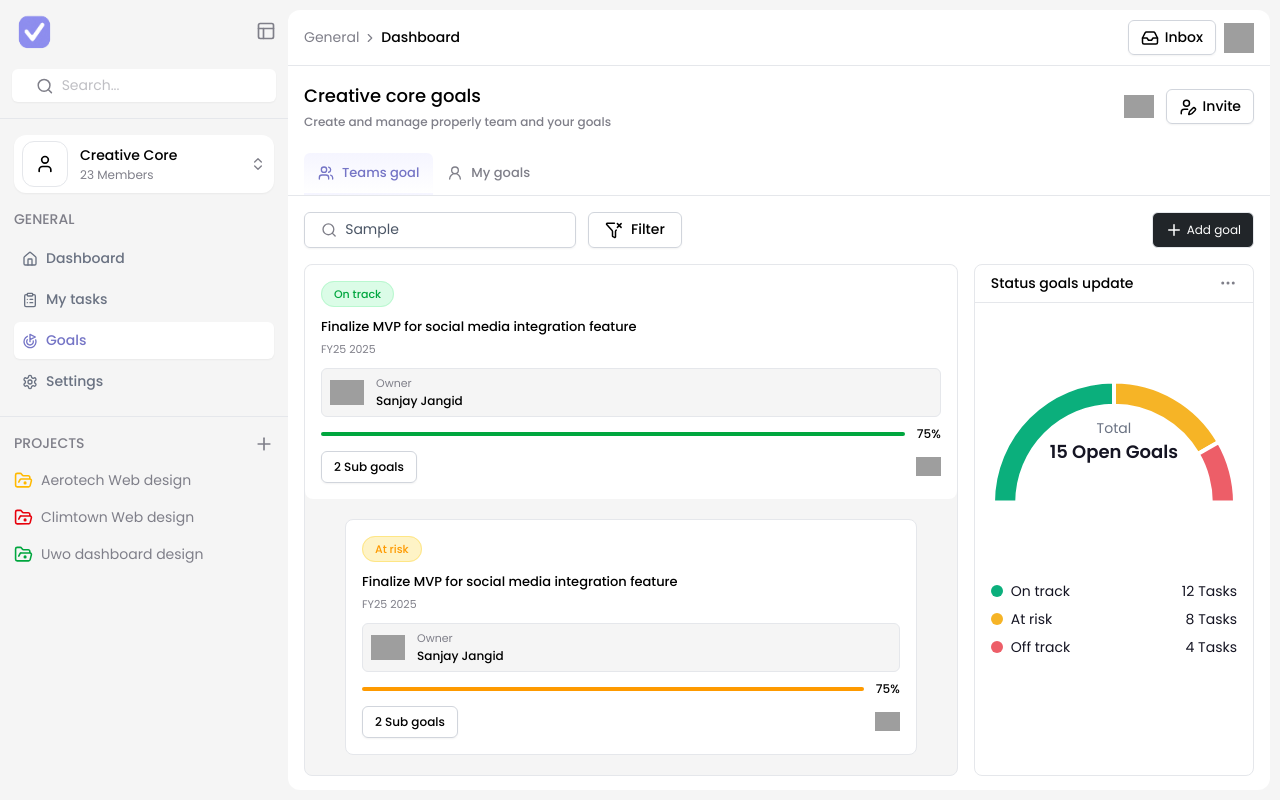
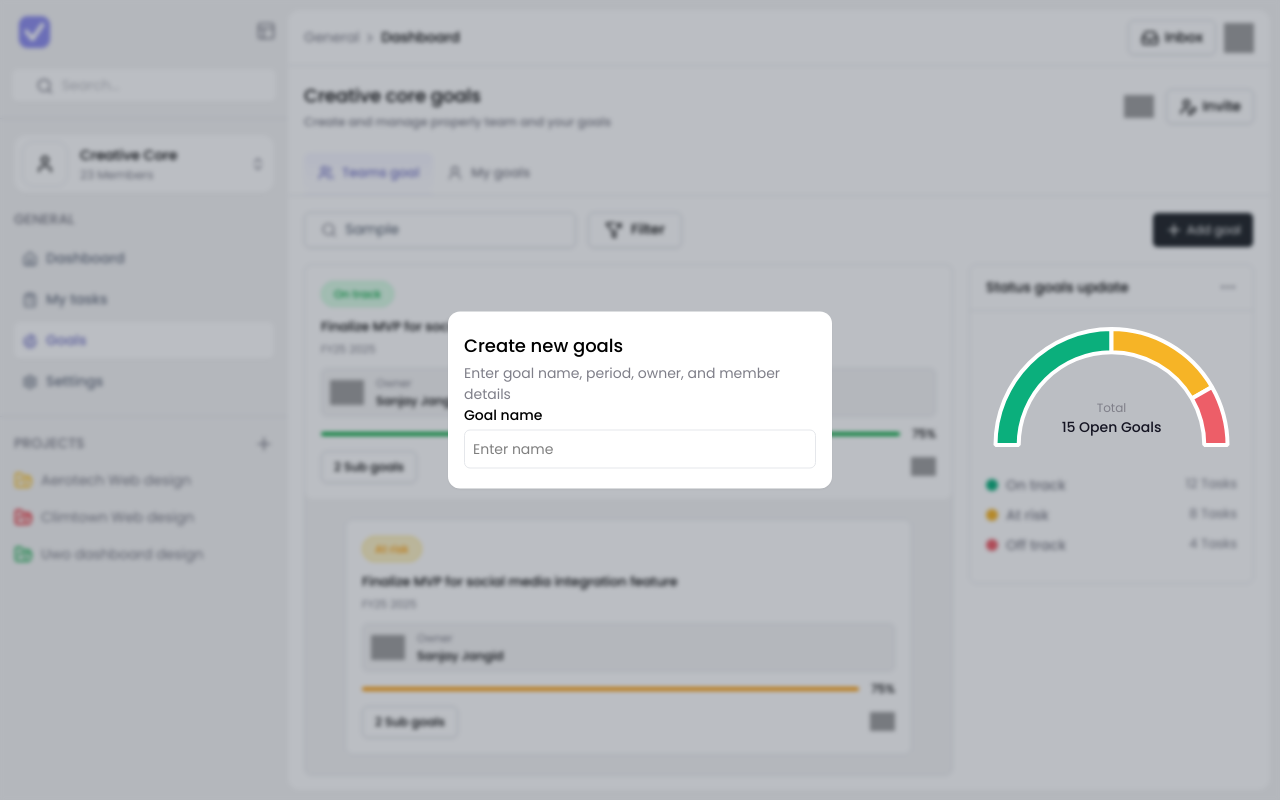
Before and after one commit to sanjay50986/Task-Orbit, a React (Vite) app in the folder Frontend/: page /workspace/goals in a window 1280 px wide. Both pictures are taken after typing "Sample" into the empty fields and a click on the button "Add goal". Built offline with nearby package versions, Linux system fonts and the light colour scheme; grey boxes are pictures that could not be loaded.

Commit message:
create goal

```diff
--- a/Frontend/src/components/goals/GoalDoughnutChart.jsx
+++ b/Frontend/src/components/goals/GoalDoughnutChart.jsx
@@ -25,6 +25,7 @@ const GoalDoughnutChart = () => {
 
   const options = {
     responsive: true,
+    maintainAspectRatio: false,
     plugins: {
       legend: { display: false },
       tooltip: {
@@ -37,35 +38,39 @@ const GoalDoughnutChart = () => {
 
   return (
     <>
-      <div className="relative">
-        <Doughnut data={data} options={options} width={100} height={100} />
-        <div className="absolute inset-0 flex flex-col items-center justify-center">
-          <span className="text-sm text-gray-500">Total</span>
-          <span className="text-lg font-semibold text-[#151523]">15 Open Goals</span>
+      <div className="relative ">
+        <div className='flex items-center justify-center'>
+          <Doughnut data={data} options={options} height={120} />
+
+        </div>
+
+        <div className="absolute inset-0 flex flex-col top-16 items-center justify-center">
+          <span className="text-[12px] text-[#7f7f89]">Total</span>
+          <span className="text-[14px] font-medium text-[#151523]">15 Open Goals</span>
         </div>
       </div>
 
-      <div className="mt-4 space-y-2 text-sm text-[#151523]">
+      <div className="text-sm text-[#151523] mt-7 space-y-2.5">
         <div className="flex justify-between items-center">
           <div className="flex items-center gap-2">
             <span className="w-3 h-3 rounded-full bg-[#0BAF7C]"></span>
-            <span>On track</span>
+            <span className='font-medium text-[12px] md:text-[14px] text-[#7f7f89]'>On track</span>
           </div>
-          <span>12 Tasks</span>
+          <span className=' text-[11px] md:text-[13px] text-[#7f7f89]'>12 Tasks</span>
         </div>
         <div className="flex justify-between items-center">
           <div className="flex items-center gap-2">
             <span className="w-3 h-3 rounded-full bg-[#F6B426]"></span>
-            <span>At risk</span>
+            <span className='font-medium text-[12px] md:text-[14px] text-[#7f7f89]'>At risk</span>
           </div>
-          <span>8 Tasks</span>
+          <span className=' text-[11px] md:text-[13px] text-[#7f7f89]'>8 Tasks</span>
         </div>
         <div className="flex justify-between items-center">
           <div className="flex items-center gap-2">
             <span className="w-3 h-3 rounded-full bg-[#ED5E68]"></span>
-            <span>Off track</span>
+            <span className='font-medium text-[12px] md:text-[14px] text-[#7f7f89]'>Off track</span>
           </div>
-          <span>4 Tasks</span>
+          <span className=' text-[11px] md:text-[13px] text-[#7f7f89]'>4 Tasks</span>
         </div>
       </div>
     </>
--- /dev/null
+++ b/Frontend/src/pages/goals/CreateGoal.jsx
@@ -0,0 +1,37 @@
+import TextInput from '@/components/textInput/TextInput'
+import React from 'react'
+
+const CreateGoal = ({ closeGoal, createGoal }) => {
+    return (
+        <>
+            {/* Backdrop Overlay */}
+            {createGoal && (
+                <div
+                    className="fixed inset-0 bg-gray-800/30 bg-opacity-50 backdrop-blur-[2px] transition-opacity "
+                    onClick={closeGoal}
+                />
+            )}
+
+            <div
+                className={`
+    fixed top-1/2 left-1/2 z-20 bg-white shadow-xs
+    transform -translate-x-1/2 -translate-y-1/2 transition-transform duration-500 ease-in-out
+    xl:w-[30%] lg:w-[40%] sm:w-[60%] w-full
+    ${createGoal ? "scale-100 opacity-100" : "scale-0 opacity-0"}
+    overflow-y-auto max-h-screen hide-scrollbar px-4 rounded-xl py-5
+  `}
+            >
+                <h1 className='text-[18px] font-medium'>Create new goals</h1>
+                <h2 className='text-[14px] text-[#7f7f89] pt-1'>Enter goal name, period, owner, and member details</h2>
+
+                <TextInput
+                label="Goal name"
+                placeholder="Enter name"/>
+
+            </div>
+
+        </>
+    )
+}
+
+export default CreateGoal
--- a/Frontend/src/pages/goals/Goal.jsx
+++ b/Frontend/src/pages/goals/Goal.jsx
@@ -1,11 +1,14 @@
-import React from 'react'
+import React, { useState } from 'react'
 import Logo from '../../assets/profile.png'
-import { CalendarDays, FunnelX, Inbox, List, Plus, Search, SquareMenu, UserPen, UserRound, Users } from 'lucide-react'
+import { FunnelX, Inbox, List, Plus, Search, SquareMenu, UserPen, UserRound, Users } from 'lucide-react'
 import { Tab, TabList, TabPanel, Tabs } from 'react-tabs'
 import TeamGoal from './teamGoals/TeamGoal'
 import MyGoal from './myGoals/MyGoal'
+import CreateGoal from './CreateGoal'
 
 const Goal = () => {
+
+  const [openGoalModel, setOpenGoalModel] = useState(false)
   return (
     <div className=' w-full '>
       <div className='p-4 px-4 flex items-center justify-between'>
@@ -59,12 +62,18 @@ const Goal = () => {
               </button>
             </div>
 
-            <button className='create-Btn  p-2 max-sm:mt-3 '>
+            <button onClick={() => setOpenGoalModel(true)} className='create-Btn  p-2 max-sm:mt-3 '>
               <Plus size={18} />
               Add goal
             </button>
           </div>
         </div>
+
+        <CreateGoal
+          closeGoal={() => setOpenGoalModel(false)}
+          createGoal={openGoalModel}
+        />
+
 
         {/*-----Team Goals-----*/}
         <TabPanel>
--- a/Frontend/src/pages/goals/teamGoals/TeamGoal.jsx
+++ b/Frontend/src/pages/goals/teamGoals/TeamGoal.jsx
@@ -5,8 +5,8 @@ import GoalDoughnutChart from '@/components/goals/GoalDoughnutChart'
 
 const TeamGoal = () => {
   return (
-    <div className='flex w-full px-4 gap-4'>
-      <div className='border  border-gray-200 rounded-lg w-[70%] bg-[#f5f5f5]'>
+    <div className='flex flex-col max-md:flex-col-reverse md:flex-row w-full px-4 gap-4'>
+      <div className='border  border-gray-200 rounded-lg md:w-[70%] w-full bg-[#f5f5f5]'>
         {/*----------Main goal--------*/}
         <div className='bg-white px-4 py-4 rounded-lg'>
           <span className='text-green-600 text-[11px] border border-green-200 bg-green-100 px-3 py-1 font-medium rounded-full '>On track</span>
@@ -35,7 +35,7 @@ const TeamGoal = () => {
         </div>
 
         {/*----------Sub goal--------*/}
-        <div className='my-5 mx-10 px-4 py-4 rounded-lg bg-white border border-gray-200'>
+        <div className='my-5 md:mx-10 mx-3.5 px-4 py-4 rounded-lg bg-white border border-gray-200'>
           <span className='text-amber-500 text-[11px] border border-amber-200 bg-amber-100 px-3 py-1 font-medium rounded-full '>At risk</span>
           <h1 className='text-[13px] font-medium pt-3'>Finalize MVP for social media integration feature</h1>
           <span className='text-[11px] text-[#7f7f89]'>FY25 2025</span>
@@ -63,8 +63,8 @@ const TeamGoal = () => {
       </div>
 
 
-      <div className="border border-gray-200 rounded-lg w-[30%] bg-white">
-        <div className="border-b px-4 py-2 border-gray-200 flex justify-between items-center">
+      <div className="border border-gray-200 rounded-lg md:w-[30%] w-full  bg-white md:max-h-[320px]">
+        <div className="border-b px-4 py-3 border-gray-200 flex justify-between items-center">
           <h1 className="font-medium text-[14px]">Status goals update</h1>
           <Ellipsis className="text-[#7f7f89]" size={18} />
         </div>
```
